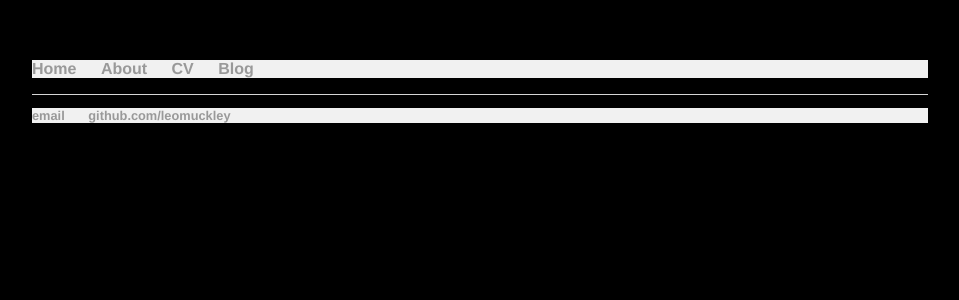
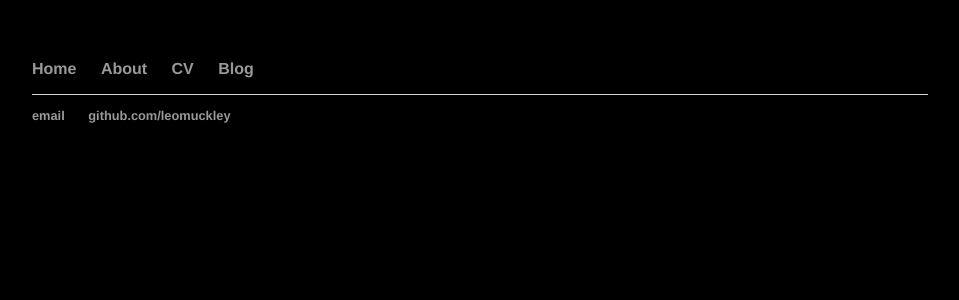
Before and after one commit to leomuckley/leomuckley.github.io, a Jekyll site: the page built from about/index.html, in a window 1280 px wide. Shown: the top 300 px of the page, without its empty margins (160-1119 px from the left). Built offline with Jekyll 4.4.1, drawn with Linux system fonts in a browser that asks for light colours.

Commit message:
Update main.css

```diff
--- a/css/main.css
+++ b/css/main.css
@@ -9,12 +9,10 @@ nav ul, footer ul {
     padding: 0px;
     list-style: none;
     font-weight: bold;
-    background-color: #f1f1f1;
 }
 nav ul li, footer ul li {
     display: inline;
     margin-right: 20px;
-    background-color: #f1f1f1;
 }
 a {
     text-decoration: none;
```
